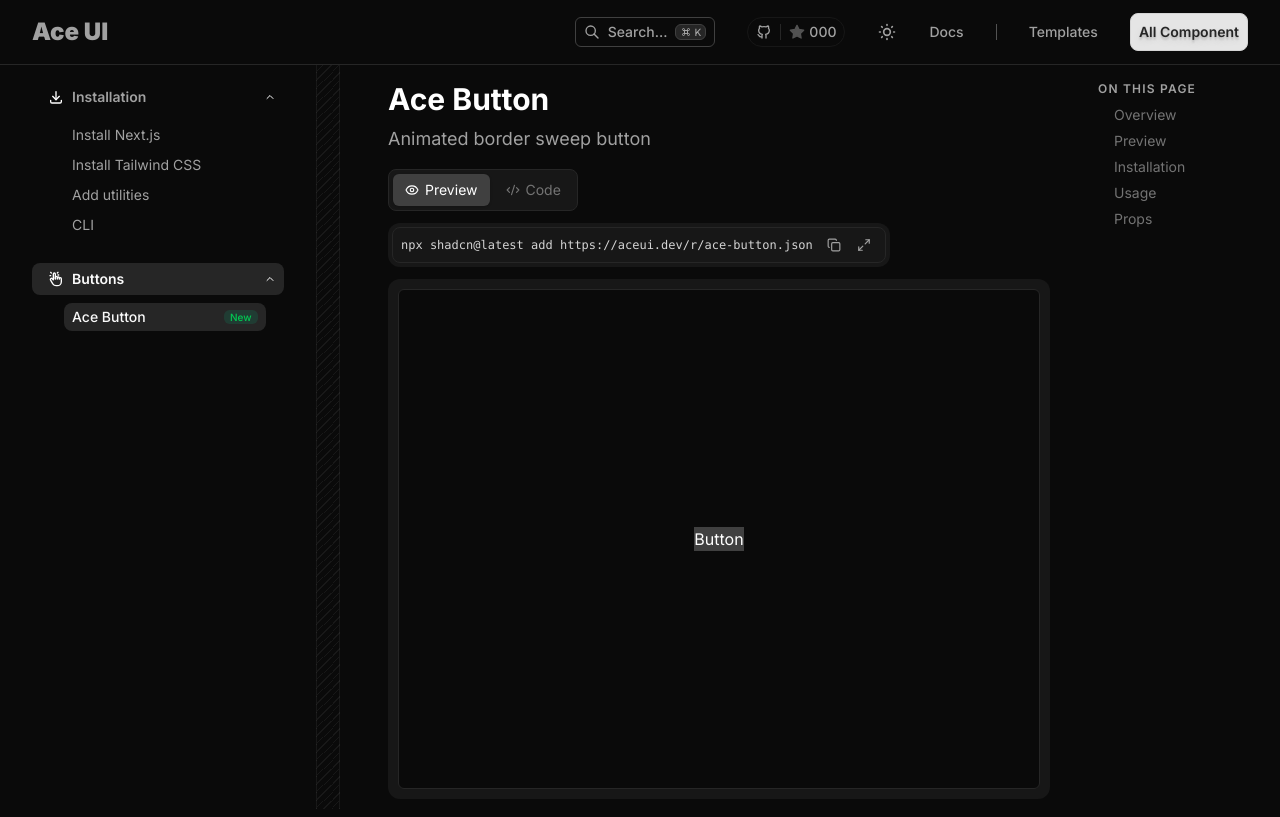
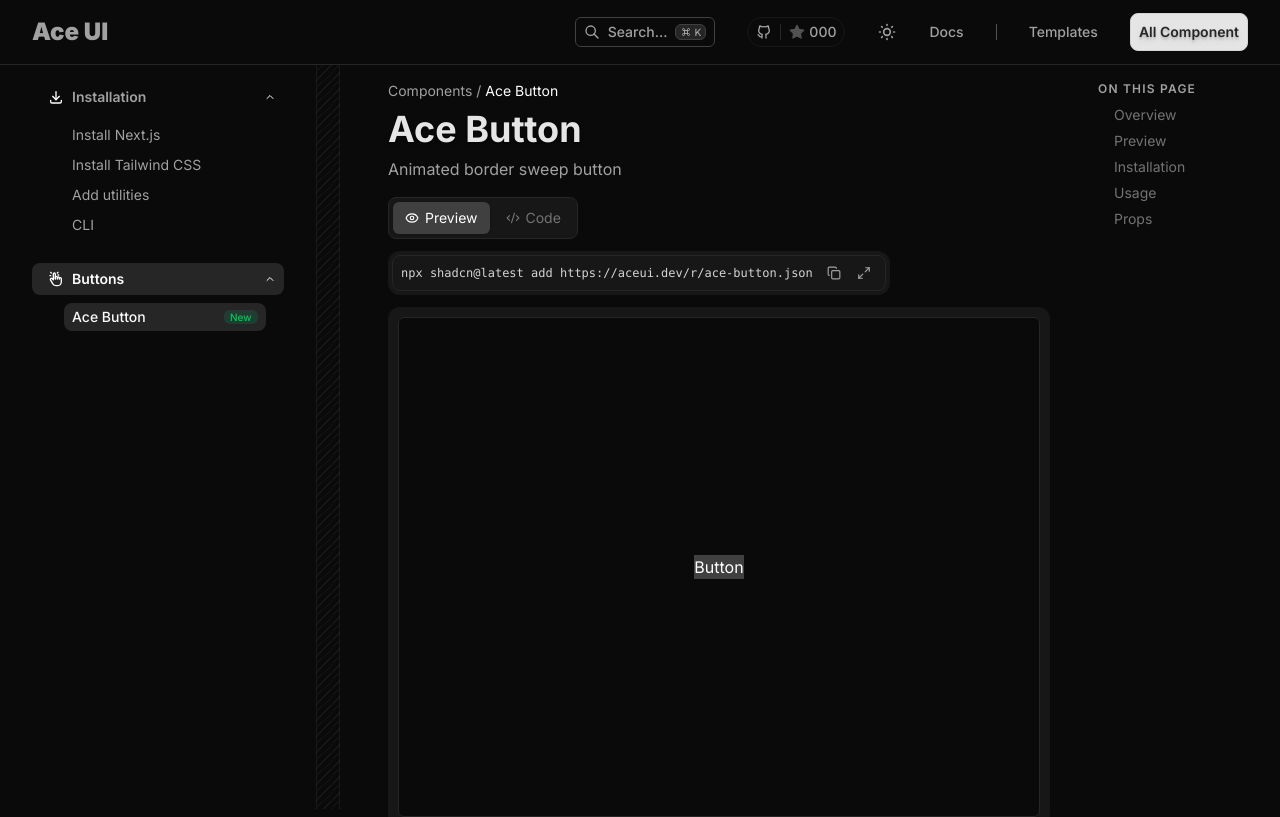
Before and after one commit to PrathamSingh1/Aceui, a Next.js app: page /components/ace-button in a window 1280 px wide. Shown: the top 817 px of the page. Built offline with nearby package versions, Linux system fonts and the light colour scheme.

Commit message:
Improved Design

```diff
--- a/src/components/layout/navbar.tsx
+++ b/src/components/layout/navbar.tsx
@@ -10,6 +10,7 @@
 import React, { useEffect, useState } from "react";
 import { GithubLogo } from "../icons/icons";
 import { useTheme } from "next-themes";
+import Link from "next/link";
 
 export function Navbar() {
   const { theme, setTheme } = useTheme();
@@ -27,7 +28,9 @@
       <div className="flex h-full items-center justify-between border-b border-neutral-800 px-8 text-sm font-[500] text-neutral-400">
         <div>
           {/* logo */}
-          <h2 className="text-2xl font-black">Ace UI</h2>
+          <Link href="/">
+            <h2 className="text-2xl font-black">Ace UI</h2>
+          </Link>
         </div>
         <div className="flex items-center gap-8">
           {/* search */}
@@ -64,9 +67,11 @@
             <h2>Docs</h2>
             <div className="h-4 border-r border-neutral-600"></div>
             <h2>Templates</h2>
-            <button className="cursor-pointer rounded-lg border border-neutral-300 bg-neutral-200 px-2 py-2 font-semibold text-neutral-800 text-shadow-lg hover:bg-neutral-300 active:scale-[0.97]">
-              All Component
-            </button>
+            <Link href="/components">
+              <button className="cursor-pointer rounded-lg border border-neutral-300 bg-neutral-200 px-2 py-2 font-semibold text-neutral-800 text-shadow-lg hover:bg-neutral-300 active:scale-[0.97]">
+                All Component
+              </button>
+            </Link>
           </div>
         </div>
       </div>
--- a/src/components/ui/component-showcase.tsx
+++ b/src/components/ui/component-showcase.tsx
@@ -37,10 +37,14 @@
   return (
     <div className="w-full space-y-4">
       <div id="overview" className="scroll-mt-24">
-        <h1 className="text-3xl font-bold text-neutral-900 dark:text-white">
+        <p className="mb-2 text-sm">
+          <span className="dark:text-neutral-400">Components / </span>
+          {title}
+        </p>
+        <h1 className="text-4xl font-bold text-neutral-900 dark:text-neutral-200 dark:text-shadow-md">
           {title}
         </h1>
-        <p className="mt-2 text-lg text-neutral-500 dark:text-neutral-400">
+        <p className="text-md mt-2 text-neutral-500 dark:text-neutral-400">
           {description}
         </p>
       </div>
```
